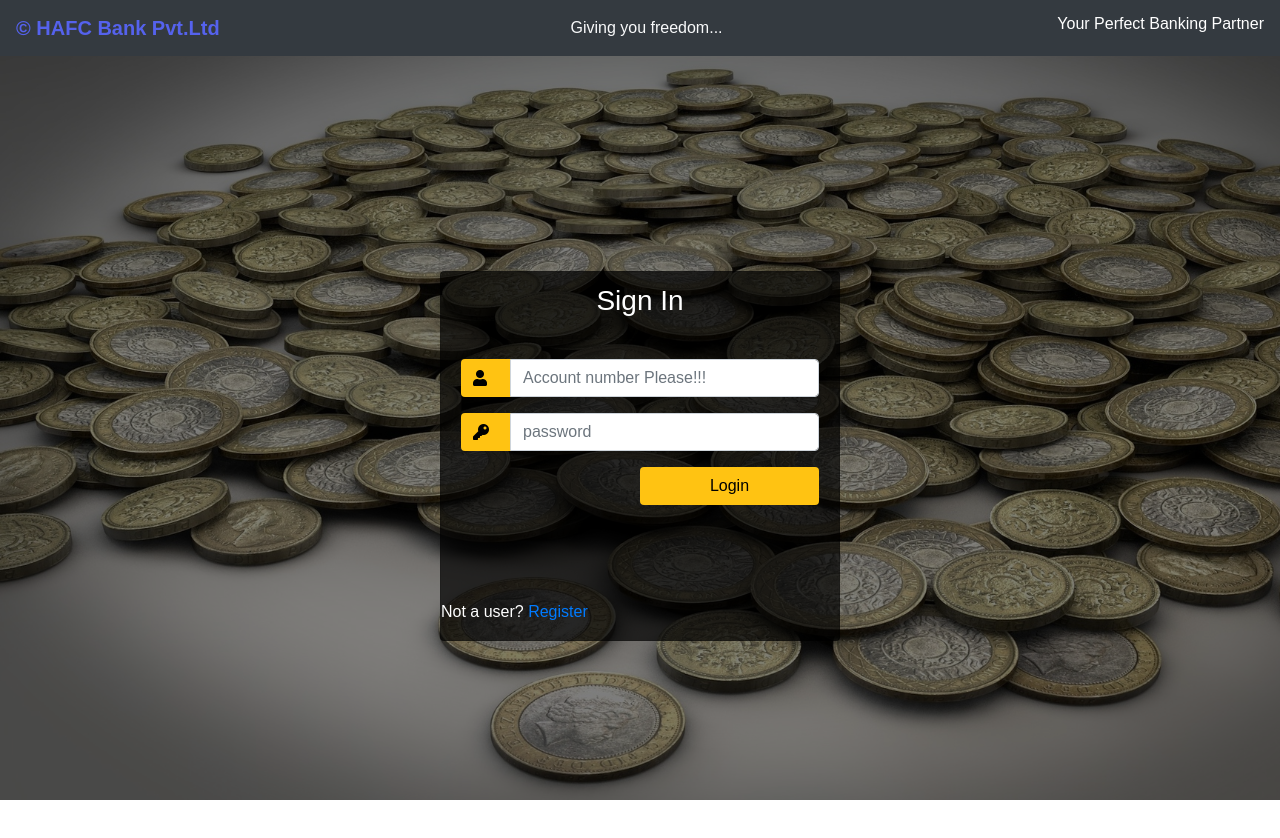
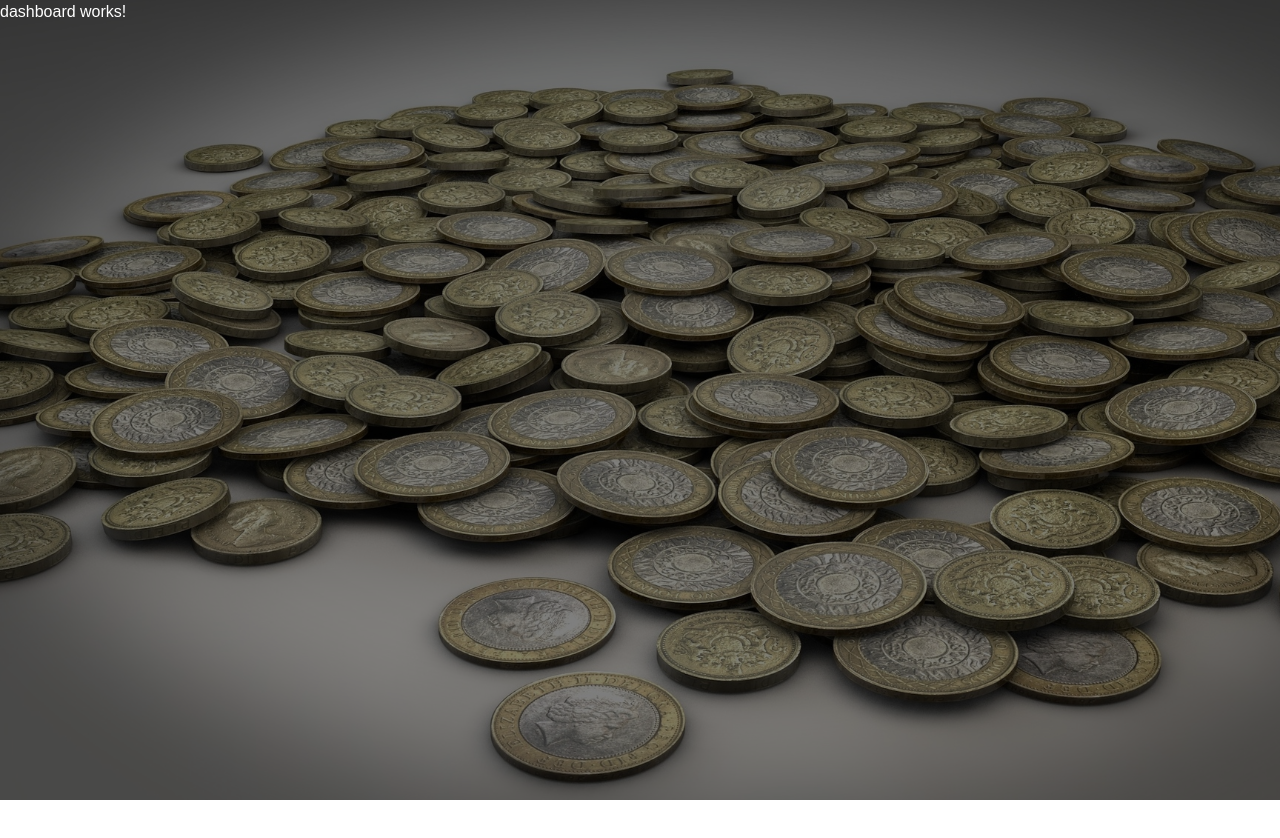
Before and after one commit to dhanyagopal/bankApp, an Angular app: page /dashboard in a window 1280 px wide. Before the commit this address led to /. Shown: the top 838 px of the page. After the commit the page ends 800 px from the top, so only its background shows below. Built offline with nearby package versions, Linux system fonts and the light colour scheme; a web font is replaced by a local one.

Commit message:
path set and dependency injection

```diff
--- a/src/app/app-routing.module.ts
+++ b/src/app/app-routing.module.ts
@@ -1,7 +1,18 @@
 import { NgModule } from '@angular/core';
 import { RouterModule, Routes } from '@angular/router';
+import { DashboardComponent } from './dashboard/dashboard.component';
+import { LoginComponent } from './login/login.component';
 
-const routes: Routes = [];
+const routes: Routes = [
+  //login path
+  {
+    path:'',component:LoginComponent
+  },
+  //dashboard path
+  {
+    path:'dashboard',component:DashboardComponent
+  }
+];
 
 @NgModule({
   imports: [RouterModule.forRoot(routes)],
--- a/src/app/app.component.html
+++ b/src/app/app.component.html
@@ -1 +1,2 @@
-<app-login></app-login>
+<!-- <app-login></app-login> -->
+<router-outlet></router-outlet>
--- a/src/app/app.module.ts
+++ b/src/app/app.module.ts
@@ -5,11 +5,13 @@
 import { AppRoutingModule } from './app-routing.module';
 import { AppComponent } from './app.component';
 import { LoginComponent } from './login/login.component';
+import { DashboardComponent } from './dashboard/dashboard.component';
 
 @NgModule({
   declarations: [
     AppComponent,
-    LoginComponent
+    LoginComponent,
+    DashboardComponent
   ],
   imports: [
     BrowserModule,
--- /dev/null
+++ b/src/app/dashboard/dashboard.component.html
@@ -0,0 +1 @@
+<p style="color: white;">dashboard works!</p>
--- /dev/null
+++ b/src/app/dashboard/dashboard.component.ts
@@ -0,0 +1,15 @@
+import { Component, OnInit } from '@angular/core';
+
+@Component({
+  selector: 'app-dashboard',
+  templateUrl: './dashboard.component.html',
+  styleUrls: ['./dashboard.component.css']
+})
+export class DashboardComponent implements OnInit {
+
+  constructor() { }
+
+  ngOnInit(): void {
+  }
+
+}
--- a/src/app/login/login.component.html
+++ b/src/app/login/login.component.html
@@ -14,7 +14,7 @@
 
               </div>
               <div class="card-body">
-                  <form >
+                  <form (ngSubmit)="login()">
                       <div class="input-group form-group">
                           <div class="input-group-prepend">
                               <span class="input-group-text"><i class="fas fa-user"></i></span>
@@ -30,7 +30,7 @@
                       </div>
 
                       <div class="form-group">
-                          <input type="submit" (click)="login()" value="Login" class="btn float-right login_btn " style="width:50%" >
+                          <input type="submit"  value="Login" class="btn float-right login_btn " style="width:50%" >
                       </div>
                   </form>
               </div>
--- a/src/app/login/login.component.ts
+++ b/src/app/login/login.component.ts
@@ -1,4 +1,5 @@
 import { Component, OnInit } from '@angular/core';
+import { Router } from '@angular/router';
 
 @Component({
   selector: 'app-login',
@@ -17,7 +18,7 @@
     1001:{acno:1001,uname:"vineeth",password:1001,balance:3000},
     1002:{acno:1002,uname:"shyam",password:1002,balance:7000},
   }
-  constructor() { }
+  constructor(private router:Router) { }
 
   ngOnInit(): void {
   }
@@ -48,6 +49,7 @@
 
       if(pswd == database[acno]["password"]){
          alert("Login successfull!!!")
+         this.router.navigateByUrl("dashboard")
       }
       else{
         alert("Incorrect password!!!")
```
Also changed, not shown: src/app/dashboard/dashboard.component.css (added), 1 other file (tests, documents, lock files or other folders).
